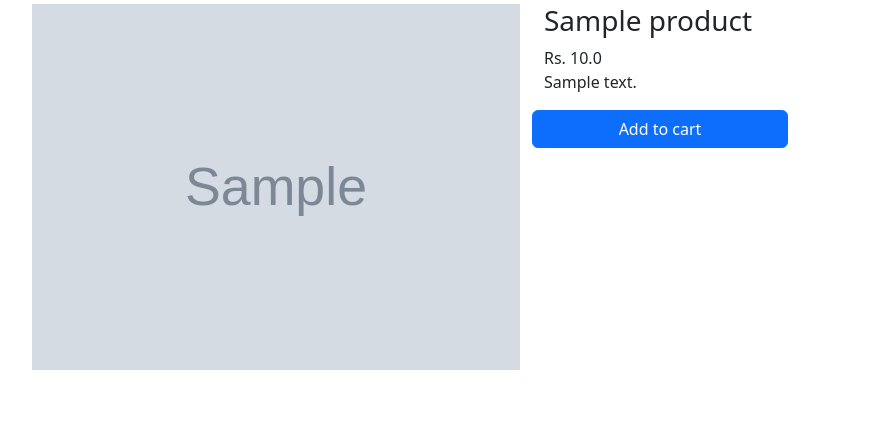
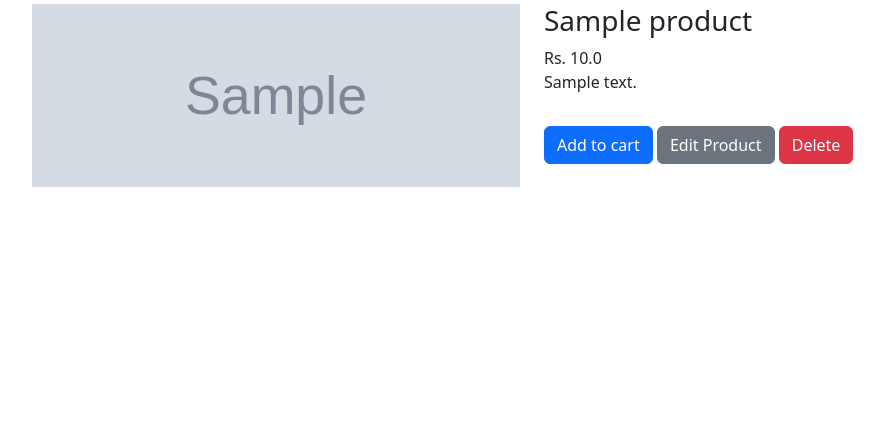
Before and after one commit to Pavan-P-Gowda/Shoopy, a Django app: page /product/1 in a window 1280 px wide. Shown: the part 56-483 px from the top of the page, without its empty margins (108-992 px from the left). Run offline with Django 5.2, Linux system fonts and the light colour scheme; tables that the repository leaves empty hold one stand-in row (values such as "Sample post"); grey boxes marked "Sample" are stand-in pictures.

Commit message:
added update , delete page and also created update,delete html

```diff
--- a/shopping/mainapp/templates/base.html
+++ b/shopping/mainapp/templates/base.html
@@ -12,6 +12,9 @@
     <link href="https://cdn.jsdelivr.net/npm/bootstrap@5.3.3/dist/css/bootstrap.min.css" rel="stylesheet" integrity="sha384-QWTKZyjpPEjISv5WaRU9OFeRpok6YctnYmDr5pNlyT2bRjXh0JMhjY6hW+ALEwIH" crossorigin="anonymous">
     <!-- linking custom stylesheet -->
     <link rel="stylesheet" href="{% static 'css/style.css' %}">
+
+    <!-- linking favicon -->
+     <link rel="shortcut icon" href="{% static 'image/icons/favicon.ico' %}" type="image/x-icon">
   </head>
   <body>
     <header id="site-header">
--- a/shopping/mainapp/templates/home.html
+++ b/shopping/mainapp/templates/home.html
@@ -20,7 +20,9 @@
                 2. shadow-sm -is a utility class that adds a small box shadow to elements
                 3.mx - is a spacing utility used to set horizontal margins (m for margin, x for horizontal ,y for vertical). -->
             <div class="row h-50 w-100 px-0 mx-0">
+                <a href="{% url 'product_details' product.pk %}">
                 <img class=" w-100" src="{{product.img.url}}" alt="picture of {{product.name}}">
+                </a>
                 <!-- card-img-top - class in Bootstrap is used to place an image at the top of a card. -->
             </div>
             <div class="row card-body h-50">
--- a/shopping/mainapp/templates/product_details.html
+++ b/shopping/mainapp/templates/product_details.html
@@ -7,7 +7,7 @@ Details : {{product.name}}
 <div class="container px-10">
     <div class="row">
         <div class="col">
-            <img class="w-100" src="{{product.img.url}}" alt="">
+            <img class="w-100 h-50" src="{{product.img.url}}" alt="">
         </div>
         <div class="col">
             <div class="row">
@@ -20,7 +20,10 @@ Details : {{product.name}}
                 <p>
                     {{product.desc}}
                 </p>
-                <a href="" class="btn btn-primary w-50 center">Add to cart</a>
+                <p class="my-3 mx-10 ">
+                <a href="" class="btn btn-primary w-30 center">Add to cart</a>
+                <a href="{% url 'edit_product' product.pk %}" class="btn btn-secondary w-30 center">Edit Product</a>
+                <a href="{% url 'delete_product' product.pk %}" class="btn btn-danger w-60 center">Delete</a></p>
             </div>
         </div>
     </div>
--- a/shopping/mainapp/urls.py
+++ b/shopping/mainapp/urls.py
@@ -1,6 +1,5 @@
 from django.urls import path
-from . import views
-
+from . import views # ". " will say import from this folder file
 urlpatterns = [
     # path('<urlpattern>',vie.<viefunction>,name='<path_refercens_name>'), this is for function
     #path('<urlpattern>,view.<classbasedname>.as_view(),name=<'pathname>) this is for class
@@ -8,5 +7,7 @@ urlpatterns = [
     path('about',views.aboutView, name='aboutpage'),
     path('contact',views.contactView, name='contactpage'),
     path('product/<int:pk>',views.ProductDetails.as_view(),name = 'product_details'),
-    path('products/add',views.AddProduct.as_view(), name = 'add_product')
+    path('products/add',views.AddProduct.as_view(), name = 'add_product'),
+    path('product/edit/<int:pk>',views.EditProduct.as_view(), name = 'edit_product'),
+    path('product/delete/<int:pk>' ,views.DeletProduct.as_view(), name = 'delete_product')
 ]
--- a/shopping/mainapp/views.py
+++ b/shopping/mainapp/views.py
@@ -37,8 +37,27 @@ def contactView(request):
 #read operations we already exploxed above
 #lets explre the other
 
+# c-create
+
 class AddProduct(CreateView):
     model = Product
     template_name = 'add_product.html'
-    fields = '__all__'
-    success_url ='/'
+    fields = '__all__' # this include all the field in the form
+    # this view on successful addition of product , redirects the user to a
+    #new page , to set this page
+    success_url ='/' # after succefull it will go it will itself back
+
+# u - upadte
+
+class EditProduct(UpdateView):
+    model = Product
+    context_object_name = 'product'
+    template_name = "edit_product.html"
+    fields = ['img' , 'price' , 'stock'] # it will show the particular coloum
+    success_url = '/'
+
+# D - delet
+class DeletProduct(DeleteView):
+    model = Product
+    template_name = 'delet_product.html'
+    success_url = '/'
```
Also changed, not shown: shopping/mainapp/templates/delet_product.html (added, +20 -0 lines), shopping/mainapp/templates/edit_product.html (added, +15 -0 lines), shopping/static/image/icons/favicon.ico (added).
